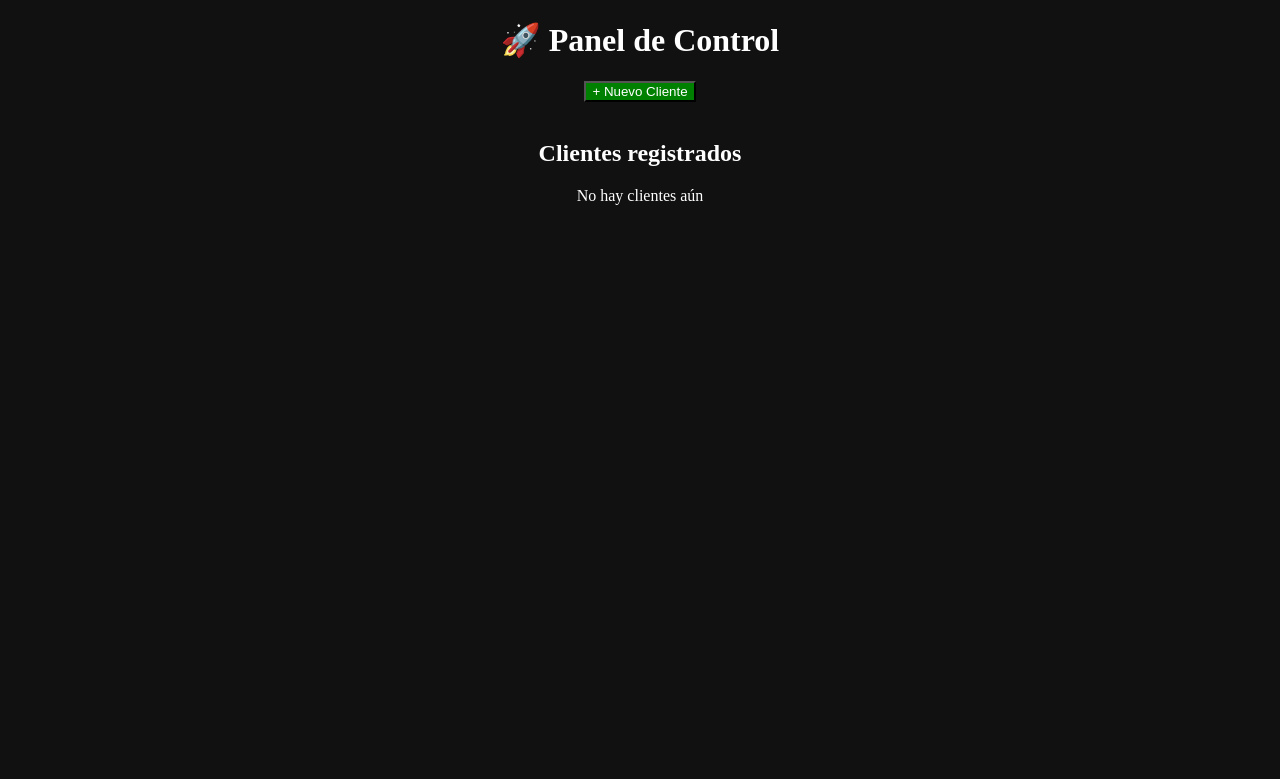
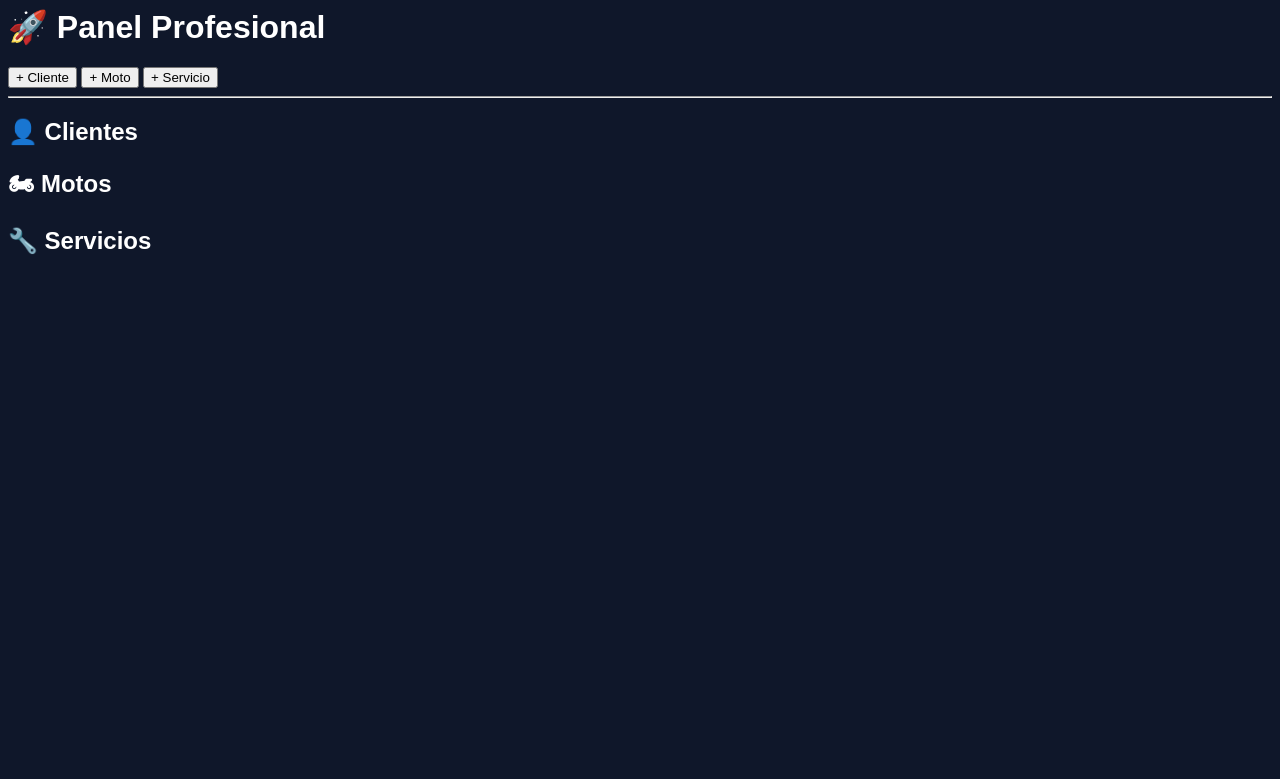
Before and after one commit to motorcycleplanets/motorcycle-planets, a Flask app: page /dashboard in a window 1280 px wide. Shown: the top 779 px of the page. Run offline with Flask 3, Linux system fonts and the light colour scheme; parts of the project's set-up code (start-up, migrations or seed data) failed here and were passed over.

Commit message:
Update dashboard.html

```diff
--- a/app/templates/dashboard.html
+++ b/app/templates/dashboard.html
@@ -1,29 +1,32 @@
-<!DOCTYPE html>
-<html>
-<head>
-    <title>Dashboard</title>
-</head>
-<body style="background:#111; color:white; text-align:center;">
+<body style="background:#0f172a; color:white; font-family:sans-serif;">
 
-    <h1>🚀 Panel de Control</h1>
+<h1>🚀 Panel Profesional</h1>
 
-    <a href="/nuevo_cliente">
-        <button style="background:green; color:white;">+ Nuevo Cliente</button>
-    </a>
+<a href="/nuevo_cliente"><button>+ Cliente</button></a>
+<a href="/nueva_moto"><button>+ Moto</button></a>
+<a href="/nuevo_servicio"><button>+ Servicio</button></a>
 
-    <br><br>
+<hr>
 
-    <h2>Clientes registrados</h2>
+<h2>👤 Clientes</h2>
+<ul>
+{% for c in clientes %}
+    <li>{{ c.nombre }} - {{ c.telefono }}</li>
+{% endfor %}
+</ul>
 
-    {% if clientes %}
-        <ul>
-            {% for cliente in clientes %}
-                <li>{{ cliente.nombre }} - {{ cliente.telefono }}</li>
-            {% endfor %}
-        </ul>
-    {% else %}
-        <p>No hay clientes aún</p>
-    {% endif %}
+<h2>🏍 Motos</h2>
+<ul>
+{% for m in motos %}
+    <li>{{ m.marca }} {{ m.modelo }} ({{ m.placa }}) - Cliente: {{ m.cliente.nombre }}</li>
+{% endfor %}
+</ul>
+
+<h2>🔧 Servicios</h2>
+<ul>
+{% for s in servicios %}
+    <li>{{ s.tipo }} - ${{ s.precio }} - Moto: {{ s.moto.marca }}</li>
+{% endfor %}
+</ul>
 
 </body>
-</html>
```
